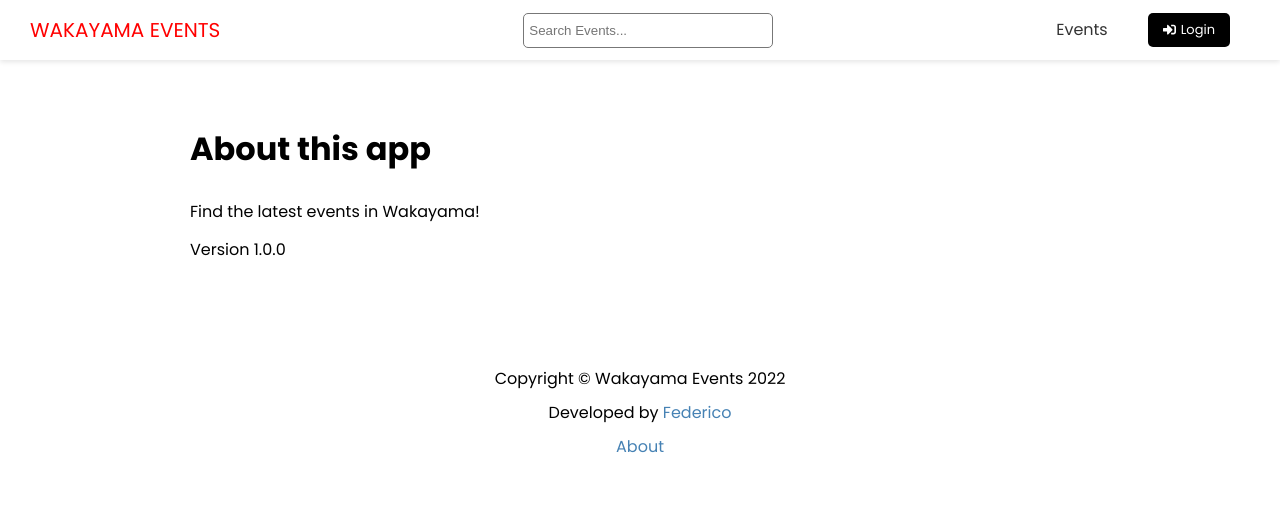
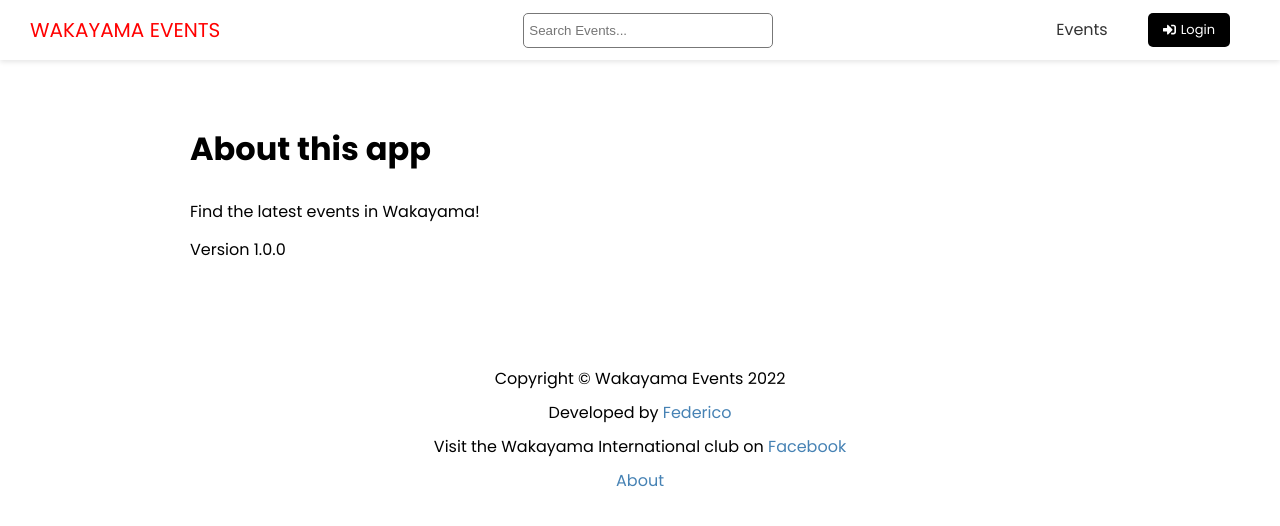
Before and after one commit to alfiofederico/wakayama-events, a Next.js app: page /about in a window 1280 px wide. Shown: the top 526 px of the page. Built offline with nearby package versions, Linux system fonts and the light colour scheme; no server answers.

Commit message:
added facebook link

```diff
--- a/components/Footer.js
+++ b/components/Footer.js
@@ -6,10 +6,27 @@ function Footer() {
     <footer className={styles.footer}>
       <p>Copyright &copy; Wakayama Events 2022</p>
       <p>
-        Developed by <a href="https://alfiofedericodp.netlify.app/" target="_blank" rel="noreferrer">Federico</a>
+        Developed by{" "}
+        <a
+          href="https://alfiofedericodp.netlify.app/"
+          target="_blank"
+          rel="noreferrer"
+        >
+          Federico
+        </a>
       </p>
       <p>
-        <Link href="/about" >About</Link>
+        Visit the Wakayama International club on{" "}
+        <a
+          href="https://www.facebook.com/groups/10150125009215317"
+          target="_blank"
+          rel="noreferrer"
+        >
+          Facebook
+        </a>
+      </p>
+      <p>
+        <Link href="/about">About</Link>
       </p>
     </footer>
   );
```
